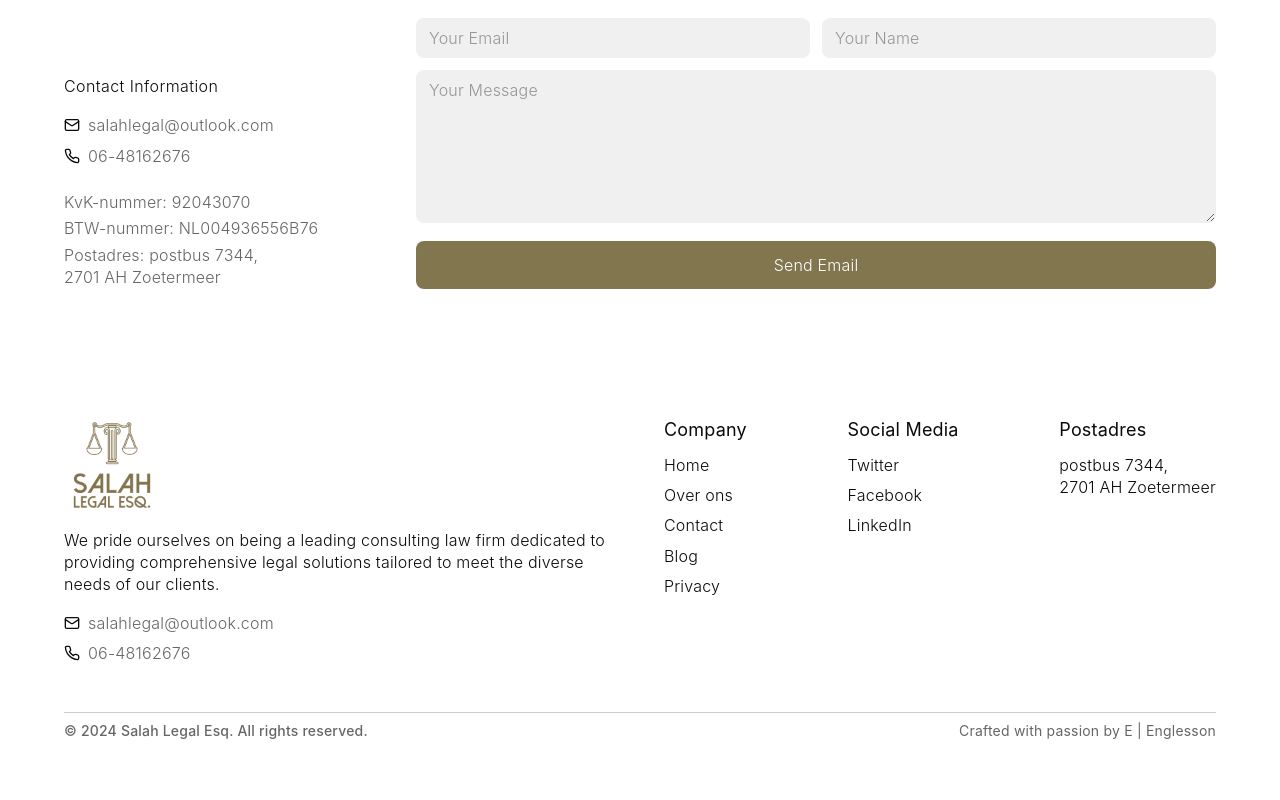
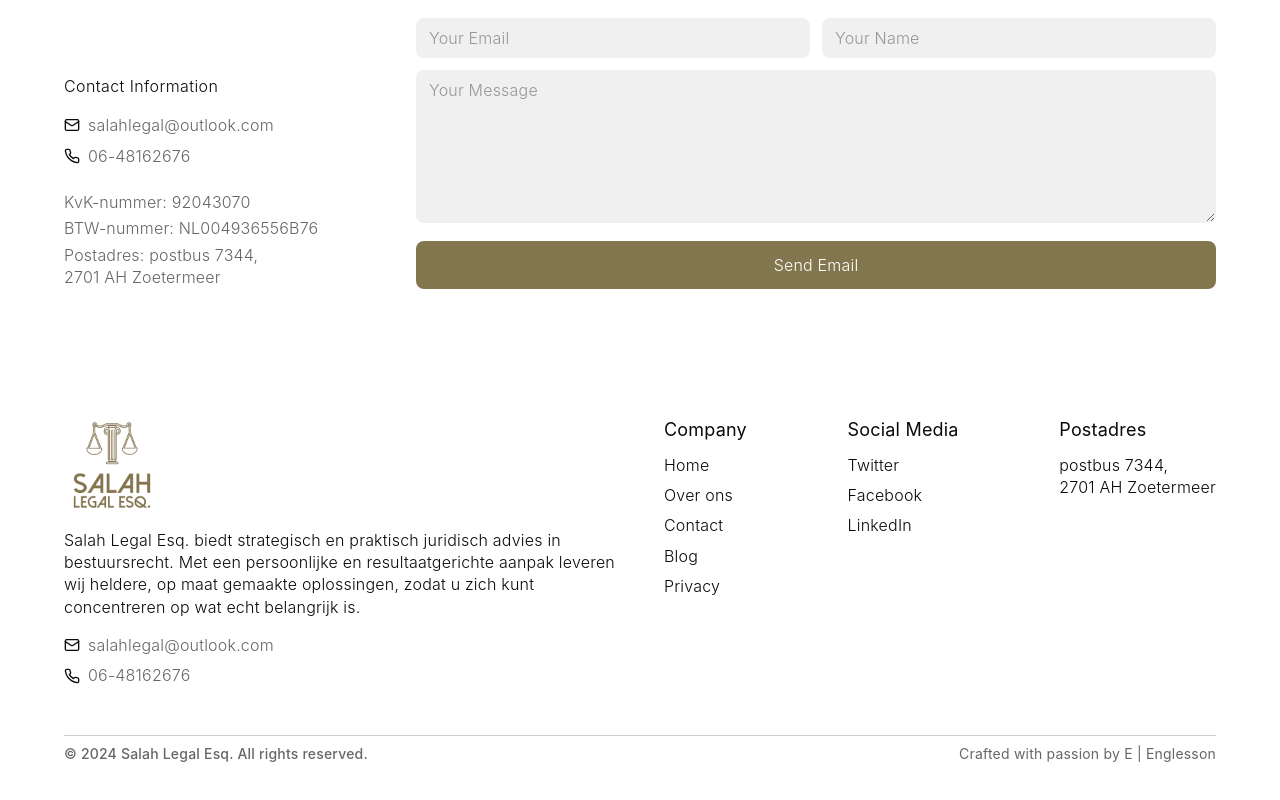
Before and after one commit to eenglesson/arie-salah, a Next.js app: page /contact in a window 1280 px wide. Shown: the part 507-1307 px from the top of the page. Built offline with nearby package versions, Linux system fonts and the light colour scheme.

Commit message:
bug fixed

```diff
--- a/app/components/BlogPosts.tsx
+++ b/app/components/BlogPosts.tsx
@@ -10,7 +10,7 @@ import { fadeInAnimationVariantsBottom } from '@/lib/framerMotion';
 import { motion } from 'framer-motion';
 
 type BlogPostsProps = {
-  data: simpleBlogCard[];
+  data?: simpleBlogCard[];
   showOnly3?: boolean;
   showButton?: boolean;
 };
@@ -71,7 +71,8 @@ export default function BlogPosts({
                 : 'grid-cols-1 md:grid-cols-2 lg:grid-cols-3'
             }`}
           >
-            {displayData.map((post, i) => (
+            {displayData.length > 0 ? (
+              displayData.map((post, i) => (
                 <Link
                   href={`/blog/${post.currentSlug}`}
                   key={i}
@@ -116,7 +117,24 @@ export default function BlogPosts({
                     </div>
                   </motion.aside>
                 </Link>
-            ))}
+              ))
+            ) : (
+              <motion.div
+                variants={fadeInAnimationVariantsBottom}
+                initial='initial'
+                whileInView='animate'
+                viewport={{ once: true }}
+                className='col-span-full flex flex-col items-center justify-center py-20 text-center'
+              >
+                <div className='text-h3 font-normal mb-4'>
+                  Geen blogs beschikbaar
+                </div>
+                <p className='text-dark70 text-bodyMedium sm:text-bodyDefault max-w-md'>
+                  Er zijn momenteel geen blogberichten gepubliceerd. Kom
+                  binnenkort terug voor de nieuwste juridische inzichten.
+                </p>
+              </motion.div>
+            )}
           </div>
         </aside>
       </section>
--- a/app/components/Footer.tsx
+++ b/app/components/Footer.tsx
@@ -61,9 +61,10 @@ export default function Footer() {
               viewport={{ once: true }}
               className='shrink-0 text-bodyMedium sm:text-bodyDefault max-w-[600px]'
             >
-              We pride ourselves on being a leading consulting law firm
-              dedicated to providing comprehensive legal solutions tailored to
-              meet the diverse needs of our clients.
+              Salah Legal Esq. biedt strategisch en praktisch juridisch advies
+              in bestuursrecht. Met een persoonlijke en resultaatgerichte aanpak
+              leveren wij heldere, op maat gemaakte oplossingen, zodat u zich
+              kunt concentreren op wat echt belangrijk is.
             </motion.p>
             <div className='flex flex-col gap-2'>
               <motion.a
```
Lines whose indentation alone changed are shown as unchanged.
